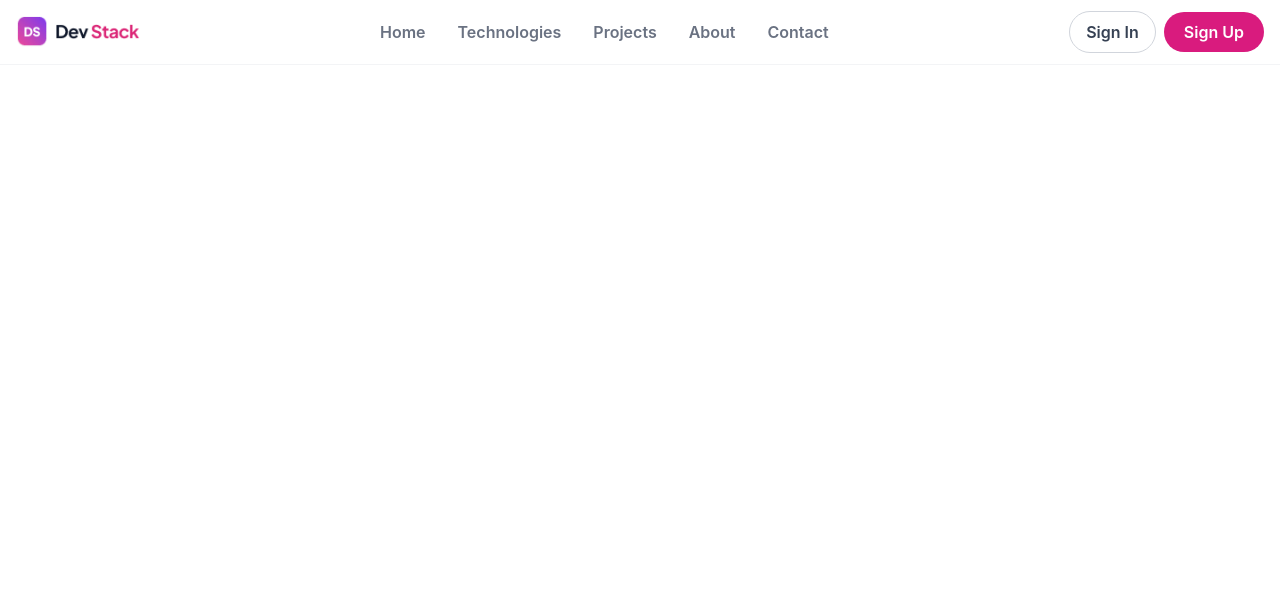
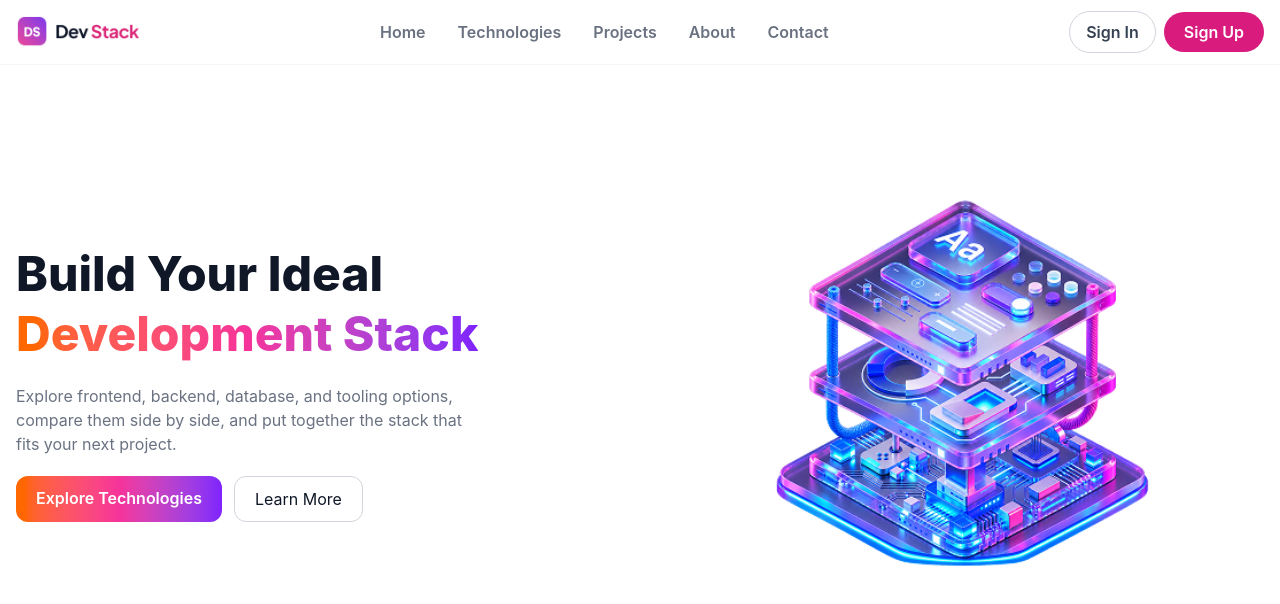
Before and after one commit to Rahat-Karim5452/Dev-stack, a React (Vite) app: page / in a window 1280 px wide. Shown: the top 604 px of the page. Built offline with nearby package versions, Linux system fonts and the light colour scheme.

Commit message:
Hero Dynamic Created

```diff
--- a/src/App.tsx
+++ b/src/App.tsx
@@ -1,9 +1,11 @@
+import Hero from "./components/Hero";
 import Navbar from "./components/Navbar";
 
 function App() {
   return (
     <>
       <Navbar />
+      <Hero />
     </>
   );
 }
--- /dev/null
+++ b/src/components/Hero.tsx
@@ -0,0 +1,47 @@
+import { Color_Gradient, Color_Gradient_Text } from "../colors/color";
+import HeroImage from "../assets/banner-stack.png";
+const Hero = () => {
+  return (
+    <section className="max-w-7xl mx-auto px-4 py-4">
+      <div className="flex flex-col md:flex-row items-center gap-10">
+        <div className="w-full md:w-1/2">
+          <h1 className="text-4xl md:text-5xl font-extrabold leading-tight text-gray-900">
+            Build Your Ideal <br />
+            <span className={Color_Gradient_Text}>Development Stack</span>
+          </h1>
+
+          <p className="text-gray-500 max-w-md py-5">
+            Explore frontend, backend, database, and tooling options, compare
+            them side by side, and put together the stack that fits your next
+            project.
+          </p>
+
+          <div className="flex gap-3">
+            <a
+              href="#"
+              className={`${Color_Gradient} text-white font-semibold rounded-xl px-5 py-2.5`}
+            >
+              Explore Technologies
+            </a>
+            <a
+              href="#"
+              className="bg-white text-gray-900 border border-gray-300 rounded-xl px-5 py-2.5"
+            >
+              Learn More
+            </a>
+          </div>
+        </div>
+
+        <div className="w-full md:w-1/2">
+          <img
+            src={HeroImage}
+            alt="development stack"
+            className="w-full h-auto object-contain"
+          />
+        </div>
+      </div>
+    </section>
+  );
+};
+
+export default Hero;
```
